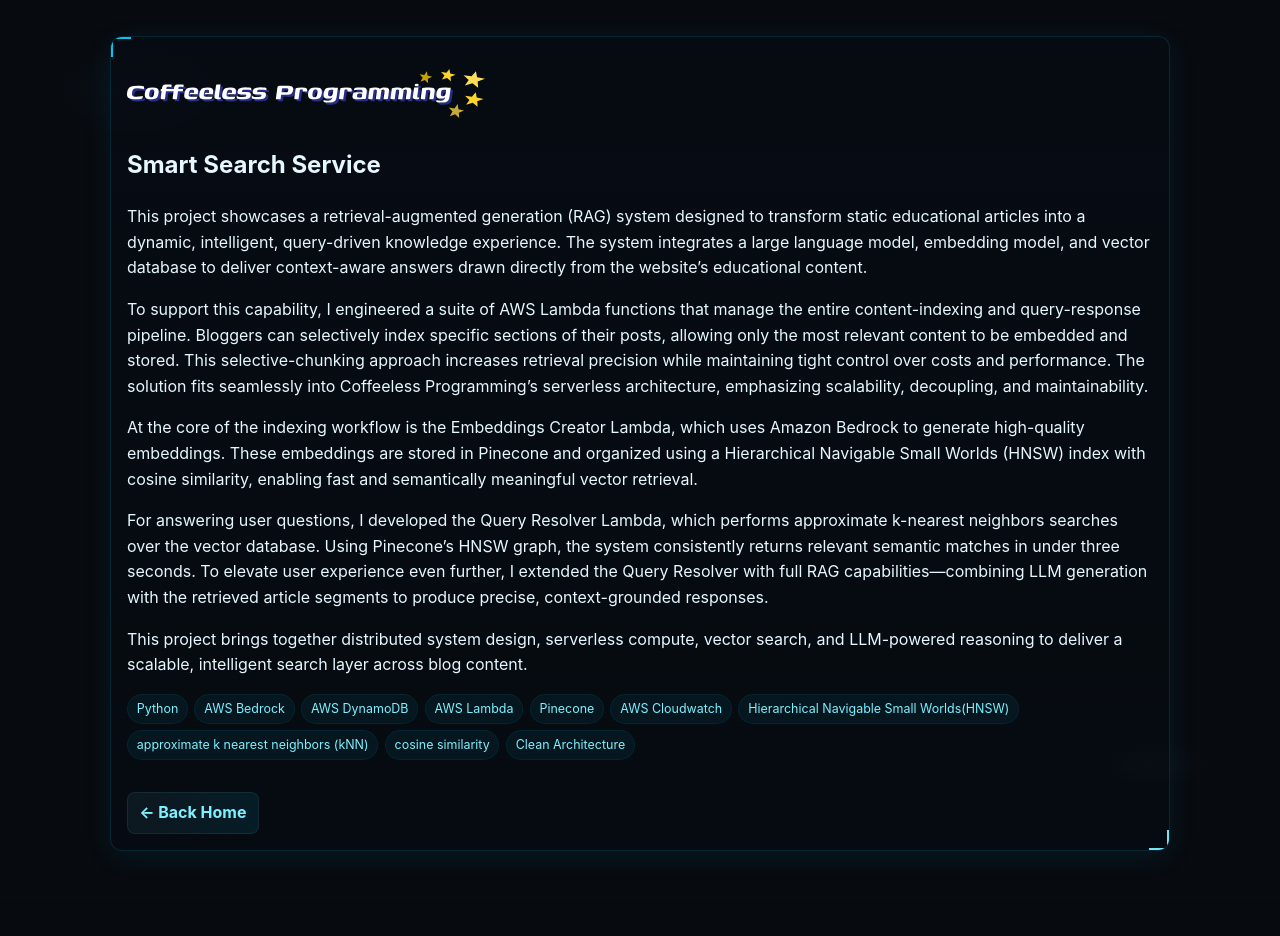
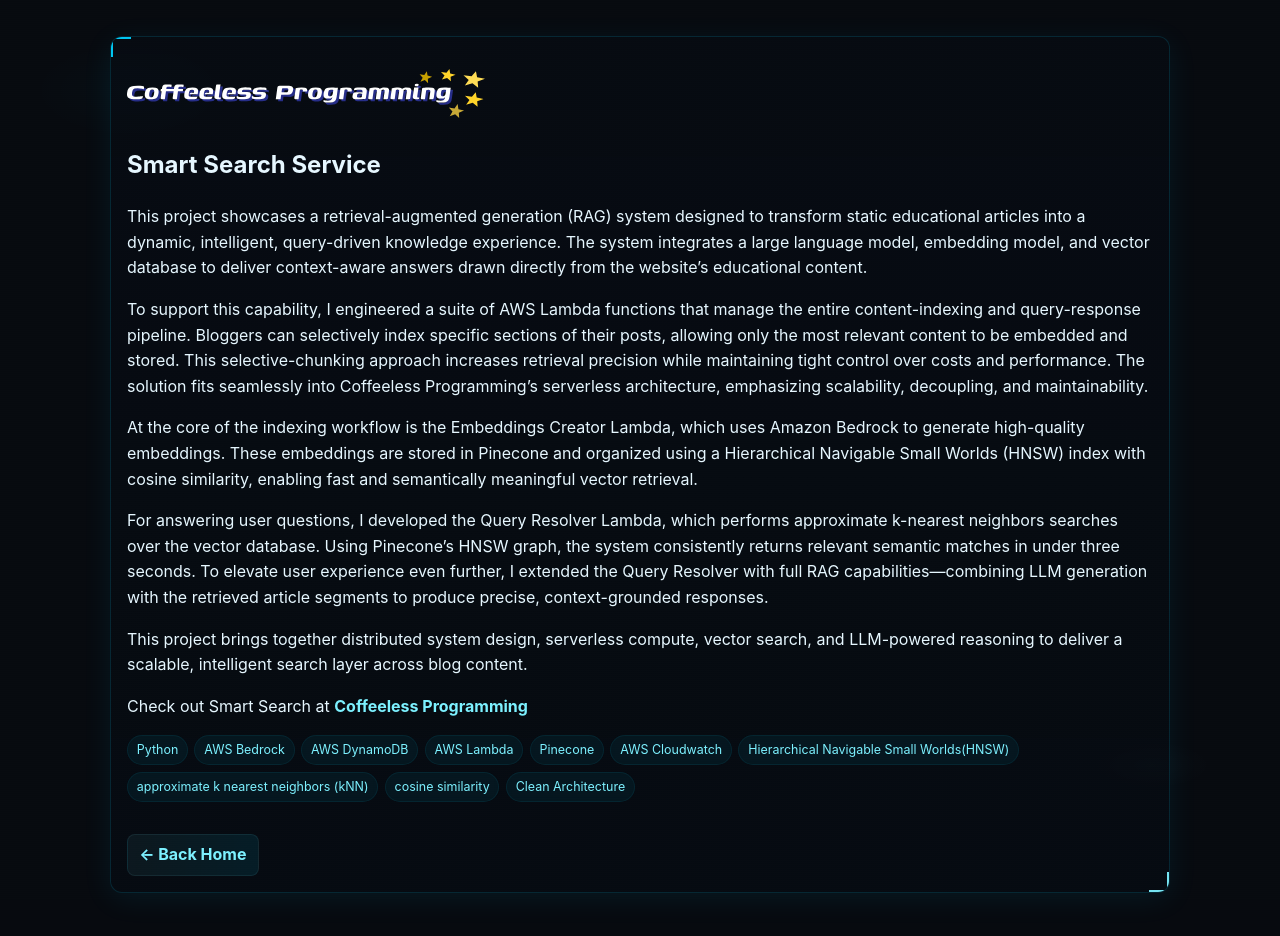
Before and after one commit to ronny-toribio/ronny-toribio.github.io, a Jekyll site: the page built from _projects/project1-smart-search.md, in a window 1280 px wide. Built offline with Jekyll 4.4.1, drawn with Linux system fonts in a browser that asks for light colours.

Commit message:
Update project1-smart-search.md

```diff
--- a/_projects/project1-smart-search.md
+++ b/_projects/project1-smart-search.md
@@ -16,3 +16,5 @@ At the core of the indexing workflow is the Embeddings Creator Lambda, which use
 For answering user questions, I developed the Query Resolver Lambda, which performs approximate k-nearest neighbors searches over the vector database. Using Pinecone’s HNSW graph, the system consistently returns relevant semantic matches in under three seconds. To elevate user experience even further, I extended the Query Resolver with full RAG capabilities—combining LLM generation with the retrieved article segments to produce precise, context-grounded responses.
 
 This project brings together distributed system design, serverless compute, vector search, and LLM-powered reasoning to deliver a scalable, intelligent search layer across blog content.
+
+Check out Smart Search at [Coffeeless Programming](https://www.coffeelessprogramming.com/search?query=javascript)
```
